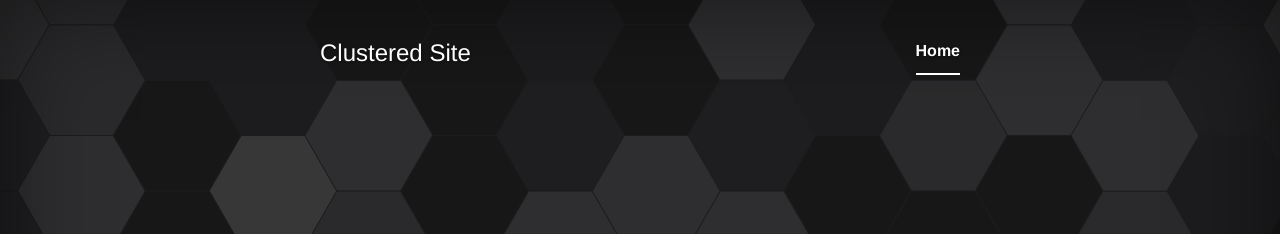
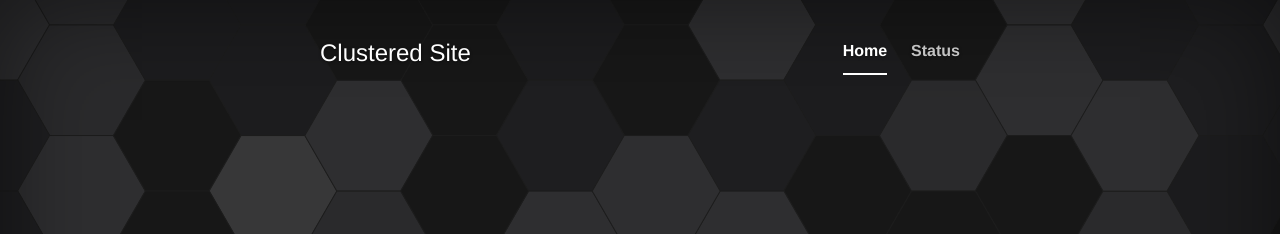
Before and after one commit to clusteredsite/clusteredsite.github.io, a Jekyll site: the page built from index.html, in a window 1280 px wide. Shown: the top 234 px of the page. Built offline with Jekyll 4.4.1, drawn with Linux system fonts in a browser that asks for light colours; the list of posts is cut into pages by our own code.

Commit message:
Adding status link to cover navbar

```diff
--- a/_layouts/cover.html
+++ b/_layouts/cover.html
@@ -10,10 +10,11 @@ layout: default
 
       <div class="masthead clearfix">
         <div class="inner">
-          <h3 class="masthead-brand">Clustered Site</h3>
+          <h3 class="masthead-brand"><a href="{{ site.url }}">Clustered Site</a></h3>
           <nav>
             <ul class="nav masthead-nav">
-              <li class="active"><a href="{{ "/" | prepend: site.url }}">Home</a></li>
+              <li class="active"><a href="{{ site.url }}">Home</a></li>
+              <li><a href="https://status.clustered.site/">Status</a></li>
             </ul>
           </nav>
         </div>
--- a/assets/css/cover.css
+++ b/assets/css/cover.css
@@ -66,6 +66,10 @@ body {
 .masthead-brand {
   margin-top: 10px;
   margin-bottom: 10px;
+}
+
+.masthead-brand a {
+  text-decoration: none;
 }
 
 .masthead-nav > li {
```
